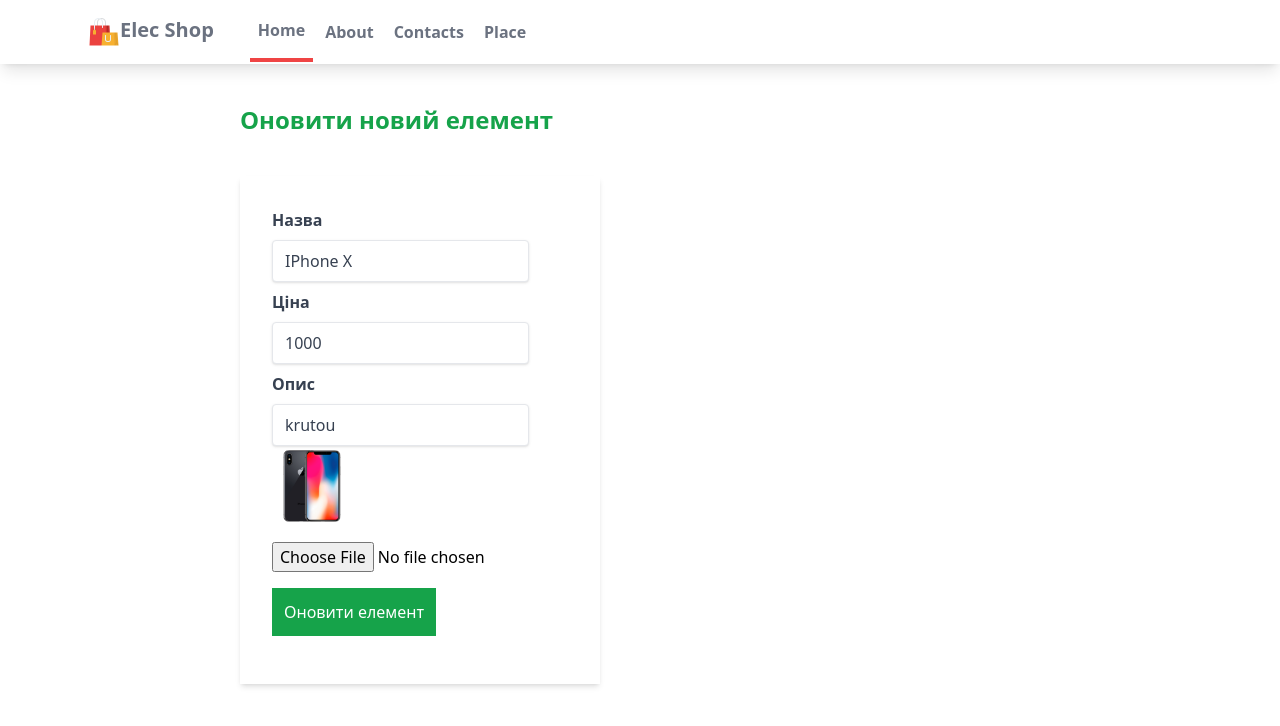
After one commit to ArturLigerko/django_site, a Django app: page /myapp/updateitem/1/ in a window 1280 px wide. The commit adds this page. Shown: the top 726 px of the page. Run offline with Django 5.2, Linux system fonts and the light colour scheme; data comes from the database, SQL or seed files in the repository; both versions use the stored data as it was after the commit.

Commit message:
update items form

```diff
--- a/mysite/myapp/static/myapp/styles.css
+++ b/mysite/myapp/static/myapp/styles.css
@@ -621,6 +621,10 @@ video {
   height: 400px;
 }
 
+.h-20 {
+  height: 5rem;
+}
+
 .w-8 {
   width: 2rem;
 }
@@ -635,6 +639,10 @@ video {
 
 .w-2\/3 {
   width: 66.666667%;
+}
+
+.w-20 {
+  width: 5rem;
 }
 
 .max-w-6xl {
--- a/mysite/myapp/templates/myapp/detail.html
+++ b/mysite/myapp/templates/myapp/detail.html
@@ -8,6 +8,7 @@
         <p class="mt-5">{{ item.name }}</p>
         <p class="mt-5 text-green-500">$ {{ item.price | intcomma }}</p>
         <p class="mt-5 text-gray-600">{{ item.description }}</p>
+        <button class="block bg-green-600 text-white p-3 mt-4"><a href="{% url 'myapp:update_item' item.id %}">Оновити елемент</a></button>
     </div>
 </div>
 {% endblock content %}
--- /dev/null
+++ b/mysite/myapp/templates/myapp/updateitem.html
@@ -0,0 +1,22 @@
+{% extends "myapp/base.html" %}
+
+{% block content %}
+<div class="ml-[200px]">
+    <h1 class="text-2xl m-10 font-bold text-green-600"> Оновити новий елемент</h1>
+    <form class="w-1/3 bg-white shadow-md m-10 px-8 py-8 " method="post" enctype="multipart/form-data">
+    {% csrf_token %}
+        <div class="mb-4 ">
+            <label class="block text-gray-700 text-md font-bold mb-2" for="name">Назва</label>
+            <input class="shadow appearance-none border rounded py-2 px-3 mr-10 text-gray-700" value="{{ item.name }}" type="text" placeholder="Назва..." name="name" id="name">
+            <label class="block text-gray-700 text-md font-bold mb-2 mt-2" for="price">Ціна</label>
+            <input class="shadow appearance-none border rounded py-2 px-3 mr-10 text-gray-700" value="{{ item.price }}" type="text" placeholder="Ціна..." name="price" id="price">
+            <label class="block text-gray-700 text-md font-bold mb-2 mt-2" for="description">Опис</label>
+            <input class="shadow appearance-none border rounded py-2 px-3 mr-10 text-gray-700" value="{{ item.description }}" type="text" placeholder="Опис..." name="description" id="description">
+            <img class="w-20 h-20" src="{{ item.image.url }}" alt="" srcset="">
+            <input class="block mt-4" type="file" accept="image/*" name="upload" id="upload">
+            <button class="block bg-green-600 text-white p-3 mt-4" type="submit" name="Add Item" value="Add Item">Оновити елемент</button>
+        </div>
+    </form>
+</div>
+
+{% endblock content %}
--- a/mysite/myapp/urls.py
+++ b/mysite/myapp/urls.py
@@ -1,5 +1,5 @@
 from django.urls import path
-from myapp.views import index, indexItem, add_item
+from myapp.views import index, indexItem, add_item, update_item
 
 app_name = "myapp"
 
@@ -8,5 +8,6 @@ urlpatterns = [
     path('', index),
     path('<int:my_id>/', indexItem, name="detail"),
     #http://127.0.0.1:8000/myapp/
-    path('additem/', add_item, name="detail"),
+    path('additem/', add_item, name="add_item"),
+    path('updateitem/<int:my_id>/', update_item, name="update_item"),
 ]
--- a/mysite/myapp/views.py
+++ b/mysite/myapp/views.py
@@ -1,4 +1,4 @@
-from django.shortcuts import render
+from django.shortcuts import render, redirect
 from django.http import HttpResponse
 from .models import Product
 
@@ -11,9 +11,7 @@ def index(request):
 
 def indexItem(request, my_id):
     item = Product.objects.get(id=my_id)
-    context = {
-        'item':item
-    }
+    context = {'item':item}
     return render(request, "myapp/detail.html", context=context)
 
 def add_item(request):
@@ -25,3 +23,15 @@ def add_item(request):
         item = Product(name=name, price=price, description=description, image=image)
         item.save()
     return render(request,"myapp/additem.html")
+
+def update_item(request, my_id):
+    item = Product.objects.get(id=my_id)
+    if request.method == "POST":
+        item.name = request.POST.get("name")
+        item.price = request.POST.get("price")
+        item.description = request.POST.get("description")
+        item.image = request.FILES.get('upload', item.image)
+        item.save()
+        return redirect("/myapp/")
+    context = {'item':item}
+    return render(request, "myapp/updateitem.html", context)
```
Also changed, not shown: mysite/db.sqlite3.
